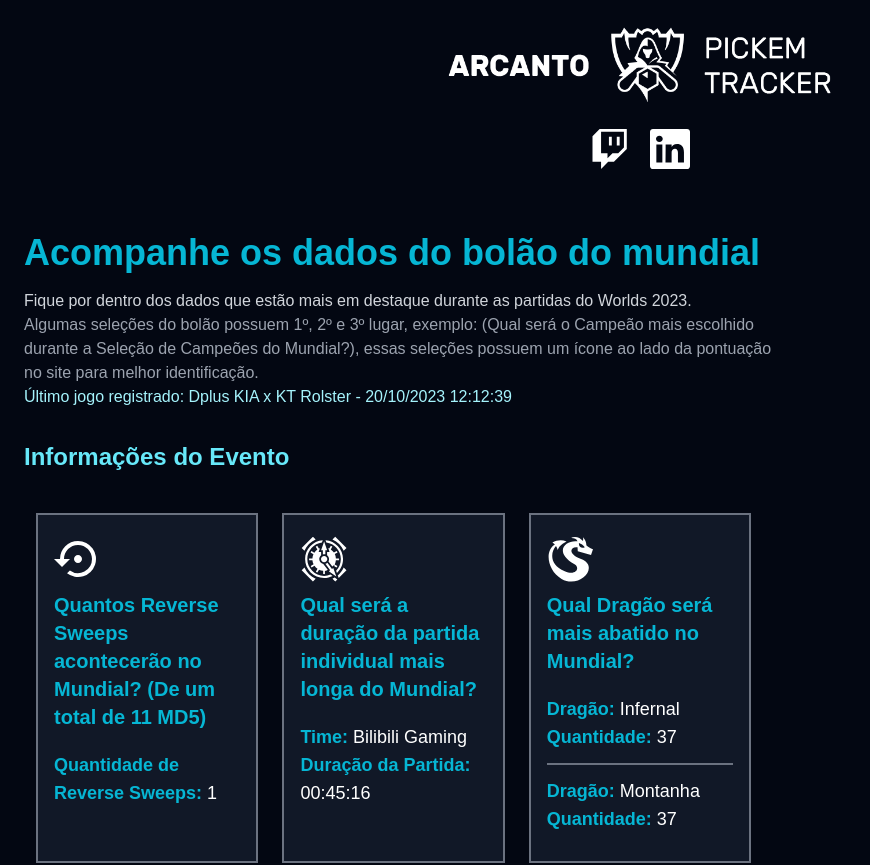
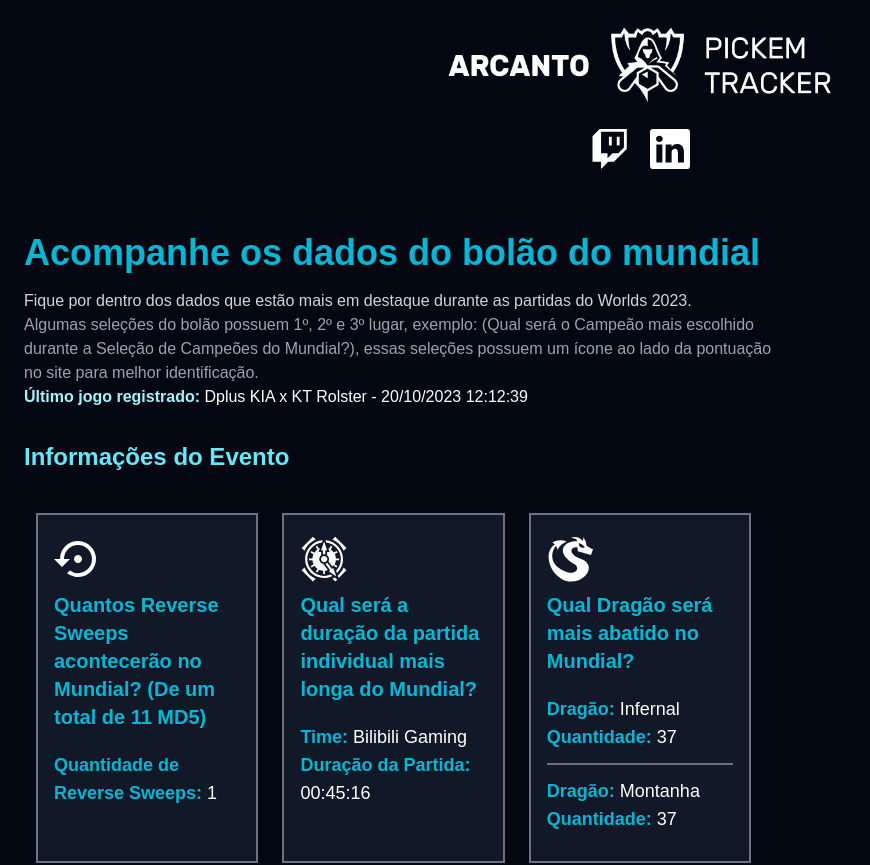
Before and after one commit to imfarias/pickem-tracker, a Next.js app: page / in a window 1280 px wide. Shown: the top 865 px of the page, without its empty margins (0-870 px from the left). Built offline with nearby package versions, Linux system fonts and the light colour scheme; a web font is replaced by a local one.

Commit message:
feat: update data to last game played and teams

```diff
--- a/src/app/page.tsx
+++ b/src/app/page.tsx
@@ -310,8 +310,8 @@
                                     mais escolhido durante a Seleção de Campeões do Mundial?), essas seleções possuem um
                                     ícone ao lado da pontuação no site para melhor identificação.
                                 </p>
-                                <p className="sm:classNamexl text-cyan-200">
-                                    Último jogo registrado: {data.lastGameAdded.blue} x {data.lastGameAdded.red} - {moment(data.lastGameAdded.date).subtract(3, 'h').format("DD/MM/YYYY HH:mm:ss")}
+                                <p className="sm:classNamexl text-cyan-200 font-bold">
+                                    Último jogo registrado: <span className="font-normal text-white">{data.lastGameAdded.blue} x {data.lastGameAdded.red} - {moment(data.lastGameAdded.date).subtract(3, 'h').format("DD/MM/YYYY HH:mm:ss")}</span>
                                 </p>
                             </div>
 
```
